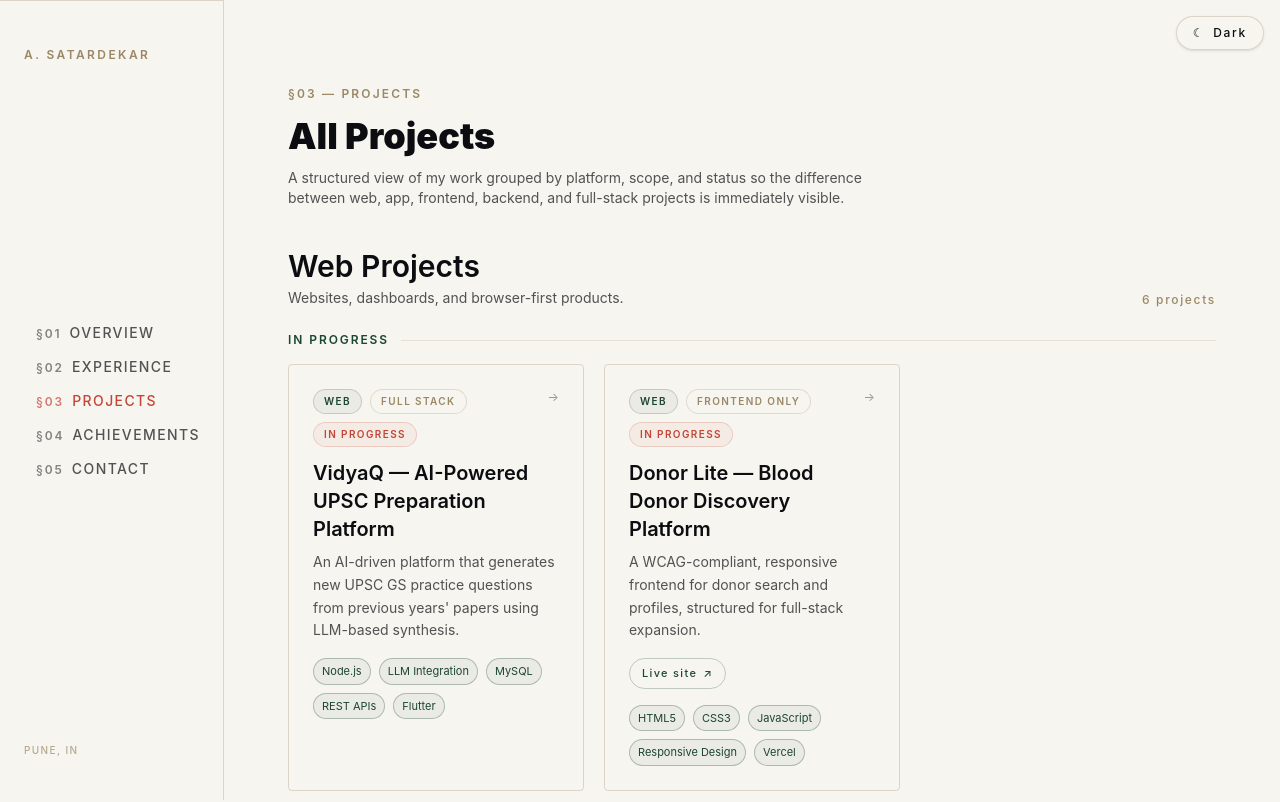
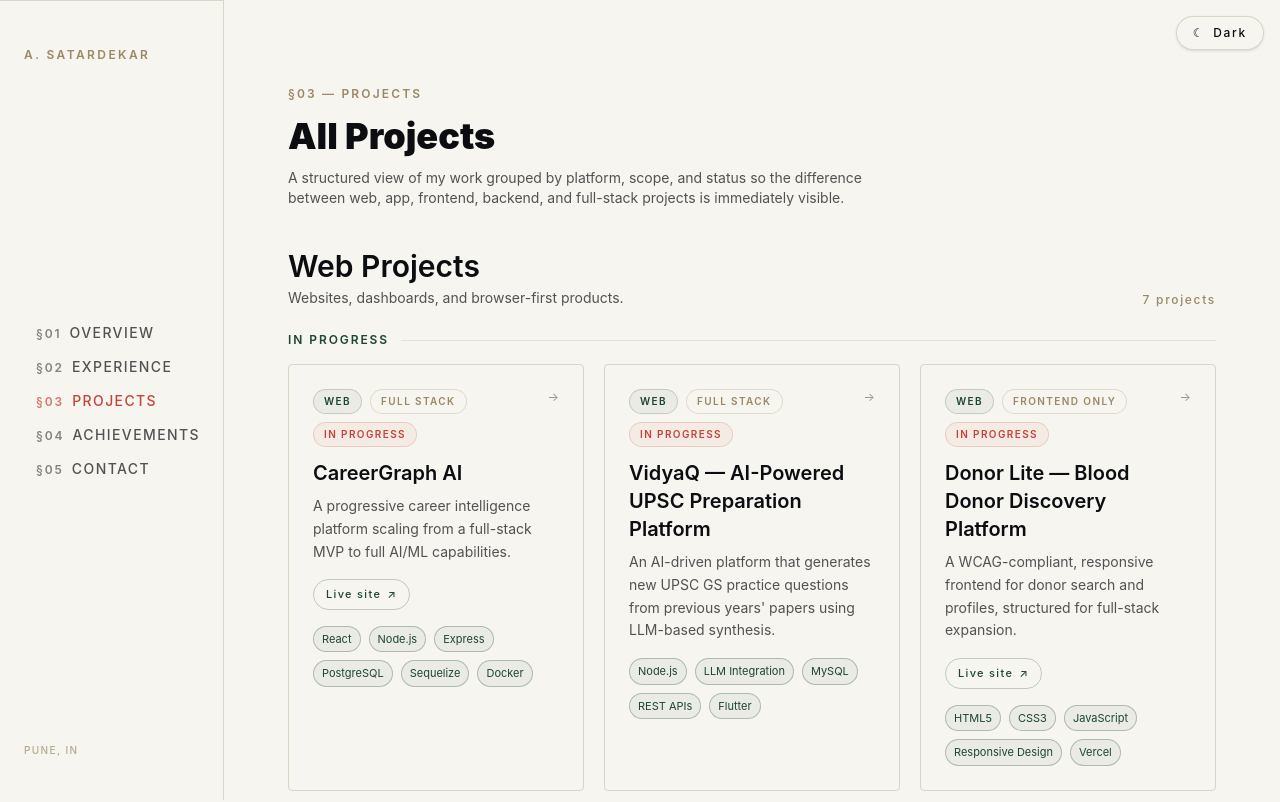
Before and after one commit to Aary23S/aary-portfolio, a React (Vite) app: page /projects in a window 1280 px wide. Shown: the top 802 px of the page. Built offline with nearby package versions, Linux system fonts and the light colour scheme.

Commit message:
my project CareerGraph AI project is now officially added as a card

```diff
--- a/src/data/projects.ts
+++ b/src/data/projects.ts
@@ -1,6 +1,28 @@
 import type { ProjectEntry } from "../types";
 
 export const projects: ProjectEntry[] = [
+  {
+    slug: "careergraph-ai",
+    title: "CareerGraph AI",
+    summary:
+      "A progressive career intelligence platform scaling from a full-stack MVP to full AI/ML capabilities.",
+    description: [
+      "CareerGraph AI is a career intelligence platform designed to be built progressively.",
+      "It started with a reliable full-stack MVP and is scaling toward AI, ML, MLOps, cloud, observability, and production-scale capabilities."
+    ],
+    status: "in-progress",
+    platform: "web",
+    scope: "full-stack",
+    startDate: "2026-08",
+    endDate: "present",
+    stack: ["React", "Node.js", "Express", "PostgreSQL", "Sequelize", "Docker"],
+    liveUrl: "https://careergraph-ai-fawn.vercel.app/",
+    highlights: [
+      "Progressive architecture scaling to AI/ML and MLOps",
+      "Full-stack MVP with Node.js, Express, and PostgreSQL",
+      "Dockerized development and deployment workflows",
+    ],
+  },
   {
     slug: "aary-portfolio",
     title: "Aary Portfolio — Personal Portfolio Website",
```
